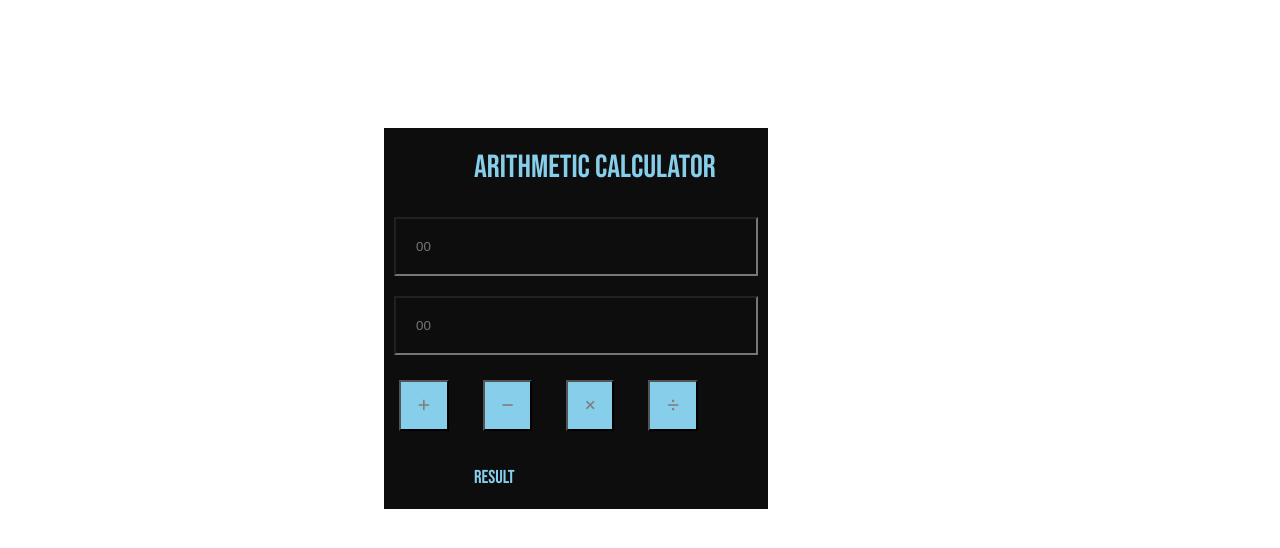
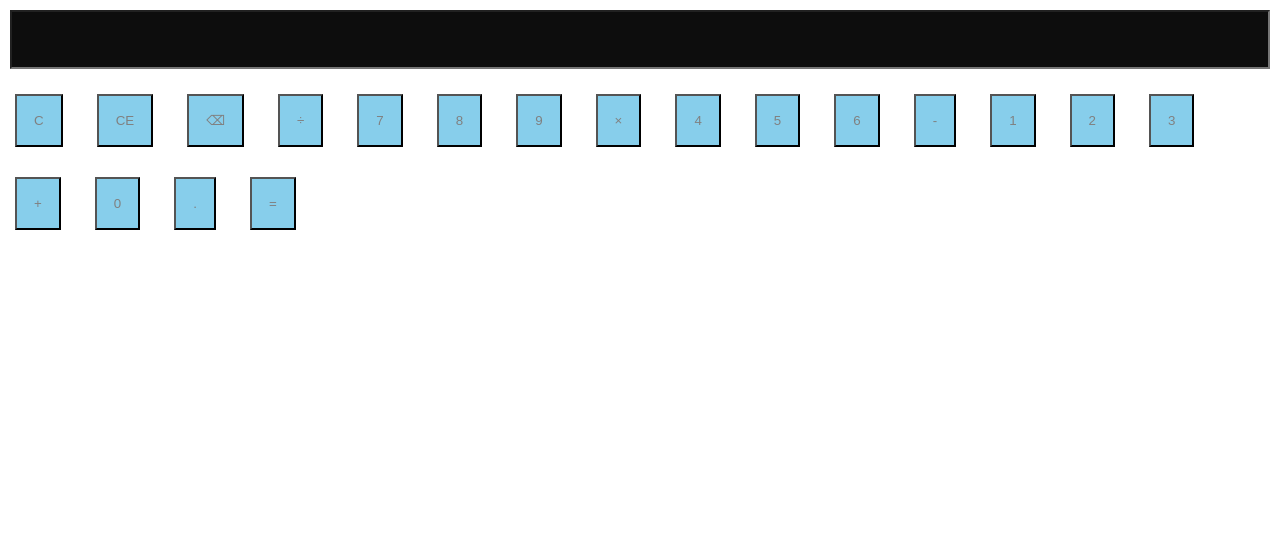
Before and after one commit to iCoder-dev/Calculator, a plain HTML site: page index.html in a window 1280 px wide. Drawn offline with Linux system fonts and the light colour scheme; a web font is replaced by a local one.

Commit message:
Update index.html

```diff
--- a/index.html
+++ b/index.html
@@ -14,15 +14,44 @@
 </head>
 
 <body>
-    <div class="container">
-        <h1>Arithmetic Calculator</h1>
+    <!-- <div class="container">
+        <h1>Calculator</h1>
         <input type="number" placeholder="00" id="num1">
         <input type="number" placeholder="00" id="num2">
-        <button id='add' class="fa-solid fa-plus"></button>
-        <button id='subtract' class="fa-solid fa-minus"></button>
-        <button id='multiply' class="fa-solid fa-xmark"></button>
-        <button id='divide' class="fa-solid fa-divide"></button>
+        <button id='add' class="fa-solid fa-plus fa-2xl"></button>
+        <button id='subtract' class="fa-solid fa-minus fa-2xl"></button>
+        <button id='multiply' class="fa-solid fa-xmark fa-2xl"></button>
+        <button id='divide' class="fa-solid fa-divide fa-2xl"></button>
         <h3 id="ans">Result</h3>
+    </div> -->
+
+   <div class="calculator">
+        <input type="text" id="inp" readonly>
+        <div class="buttons">
+            <button id="clear" class="clear">C</button>
+            <button id="clearEntry" class="clear">CE</button>
+            <button id="backspace" class="clear">⌫</button>
+            <button id="divide" class="operator">÷</button>
+
+            <button id="7" class="number">7</button>
+            <button id="8" class="number">8</button>
+            <button id="9" class="number">9</button>
+            <button id="multiply" class="operator">×</button>
+
+            <button id="4" class="number">4</button>
+            <button id="5" class="number">5</button>
+            <button id="6" class="number">6</button>
+            <button id="subtract" class="operator">-</button>
+
+            <button id="1" class="number">1</button>
+            <button id="2" class="number">2</button>
+            <button id="3" class="number">3</button>
+            <button id="add" class="operator">+</button>
+
+            <button id="0" class="number zero">0</button>
+            <button id="decimal" class="number">.</button>
+            <button id="ans" class="equals">=</button>
+        </div>
     </div>
 
     <script src="index.js"></script>
```
